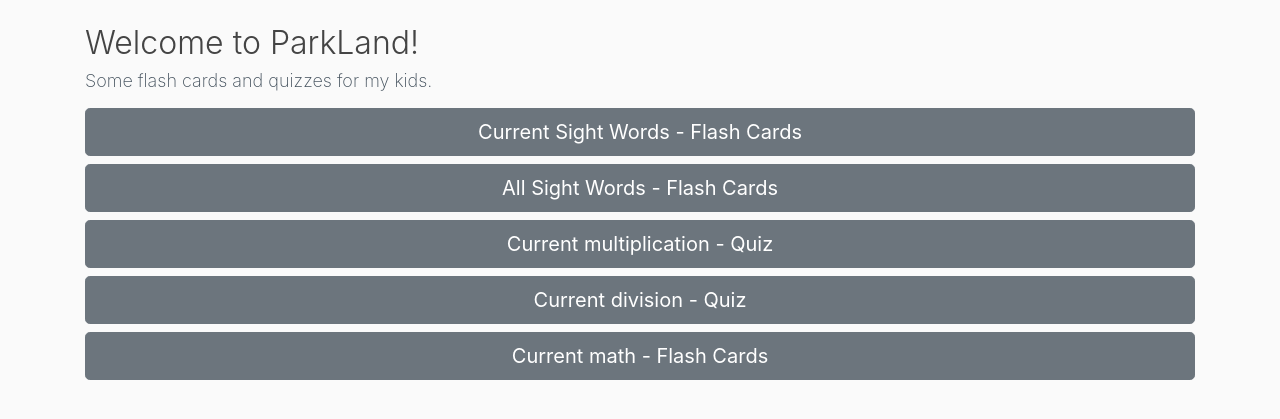
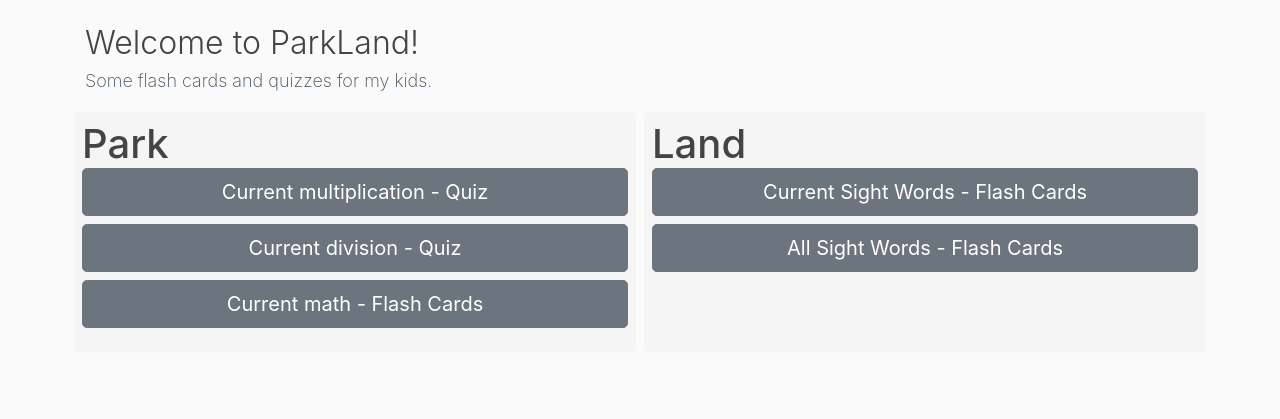
Before and after one commit to pdbartsch/parkland, a Flask app: page / in a window 1280 px wide. Shown: the part 56-475 px from the top of the page. Run offline with Flask 2, Linux system fonts and the light colour scheme; some libraries are stand-ins or nearby versions.

Commit message:
home nav

```diff
--- a/parklandapp/static/main.css
+++ b/parklandapp/static/main.css
@@ -26,6 +26,10 @@
 
 .bg-steel {
   background-color: #5f788a;
+}
+
+.bg-nav {
+  background-color: whitesmoke;
 }
 
 .site-header .navbar-nav .nav-link {
--- a/parklandapp/templates/home.html
+++ b/parklandapp/templates/home.html
@@ -3,33 +3,11 @@
 <p class="about">
   Some flash cards and quizzes for my kids.
 </p>
-<p class="about">
-  <!-- <ul>
-  <li><a href="{{ url_for('current_words') }}">Current Sight Words</a></li>
-  <li><a href="{{ url_for('all_words') }}">All Sight Words</a></li>
-</ul>
-</p> -->
-</p>
 
-<p class="bp">
-  <button
-    type="button"
-    class="btn btn-secondary btn-lg btn-block"
-    value="Current sight words"
-    onClick="location.href='{{ url_for('current_words') }}';"
-  >
-    Current Sight Words - Flash Cards
-  </button>
-
-  <button
-    type="button"
-    class="btn btn-secondary btn-lg btn-block"
-    value="All sight words"
-    onClick="location.href='{{ url_for('all_words') }}';"
-  >
-    All Sight Words - Flash Cards
-  </button>
-
+<div class="row">
+  <div class="col-sm m-1 p-2 bg-nav rounded">
+    Park
+    <p>
       <button
         type="button"
         class="btn btn-secondary btn-lg btn-block"
@@ -56,6 +34,30 @@
       >
         Current math - Flash Cards
       </button>
+    </p>
+  </div>
+  <div class="col-sm m-1 p-2 bg-nav rounded">
+    Land
+    <p>
+      <button
+        type="button"
+        class="btn btn-secondary btn-lg btn-block"
+        value="Current sight words"
+        onClick="location.href='{{ url_for('current_words') }}';"
+      >
+        Current Sight Words - Flash Cards
+      </button>
+
+      <button
+        type="button"
+        class="btn btn-secondary btn-lg btn-block"
+        value="All sight words"
+        onClick="location.href='{{ url_for('all_words') }}';"
+      >
+        All Sight Words - Flash Cards
+      </button>
+    </p>
+  </div>
+</div>
 
 {% endblock content %}
-</p>
```
Lines whose indentation alone changed are shown as unchanged.
